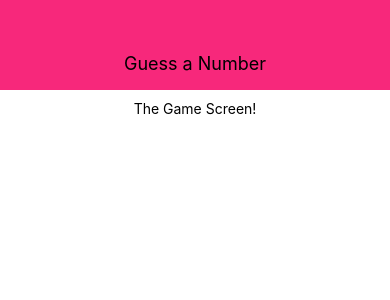
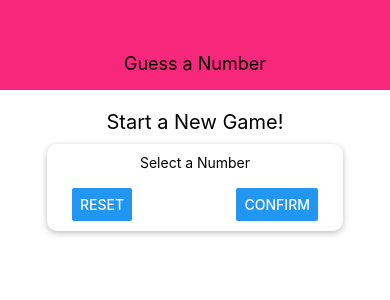
Before and after one commit to FatherofDharma/RN-Udemy-Module-Four, a React Native app: screen / in a window 390 px wide. Shown: the top 300 px of the page. Built offline with nearby package versions, Linux system fonts and the light colour scheme.

Commit message:
finish lesson 54

```diff
--- a/screens/StartGameScreen.js
+++ b/screens/StartGameScreen.js
@@ -1,10 +1,18 @@
 import React from 'react';
-import { View, Text, StyleSheet } from 'react-native';
+import { View, Text, StyleSheet, TextInput, Button } from 'react-native';
 
 const StartGameScreen = props => {
     return (
         <View style={styles.screen}>
-            <Text>The Game Screen!</Text>
+            <Text style={styles.title}>Start a New Game!</Text>
+            <View style={styles.inputContainer}>
+                <Text>Select a Number</Text>
+                <TextInput />
+                <View style={styles.buttonContainer}>
+                    <Button title='Reset' onPress={() => {}}/>
+                    <Button title='Confirm' onPress={() => {}}/>
+                </View>
+            </View>
         </View>
     );
 };
@@ -14,6 +22,30 @@
         flex: 1,
         padding: 10,
         alignItems: 'center',
+    },
+    title: {
+        fontSize: 20,
+        marginVertical: 10,
+    },
+    inputContainer: {
+        width: 300,
+        maxWidth: '80%',
+        alignItems: 'center',
+        shadowColor: 'black',
+        shadowOffset: { width: 0, height: 2 },
+        shadowRadius: 6,
+        shadowOpacity: 0.26,
+        elevation: 5,
+        backgroundColor: 'white',
+        padding: 10,
+        borderRadius: 10,
+    },
+    buttonContainer: {
+        flexDirection: 'row',
+        width: '100%',
+        justifyContent: 'space-between',
+        paddingHorizontal: 15,
+        backgroundColor: 'white'
     }
 });
 
```
